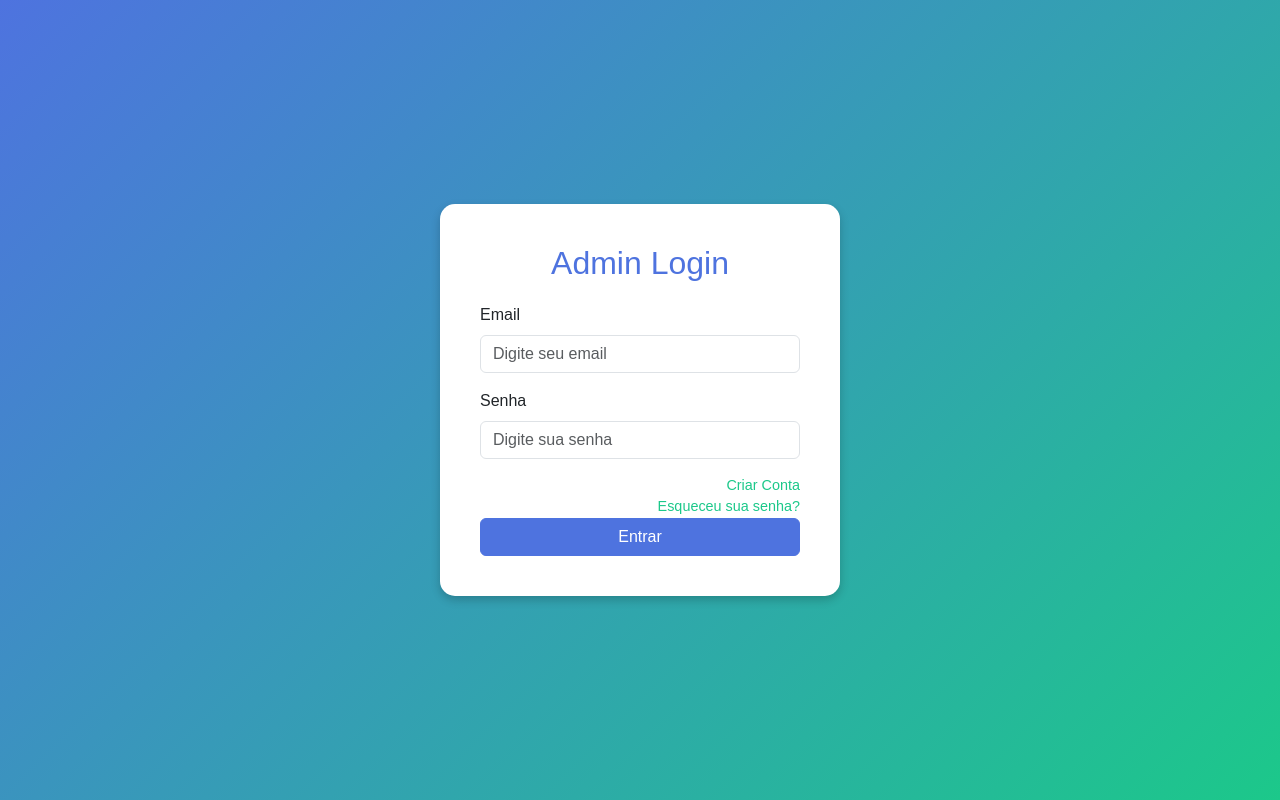
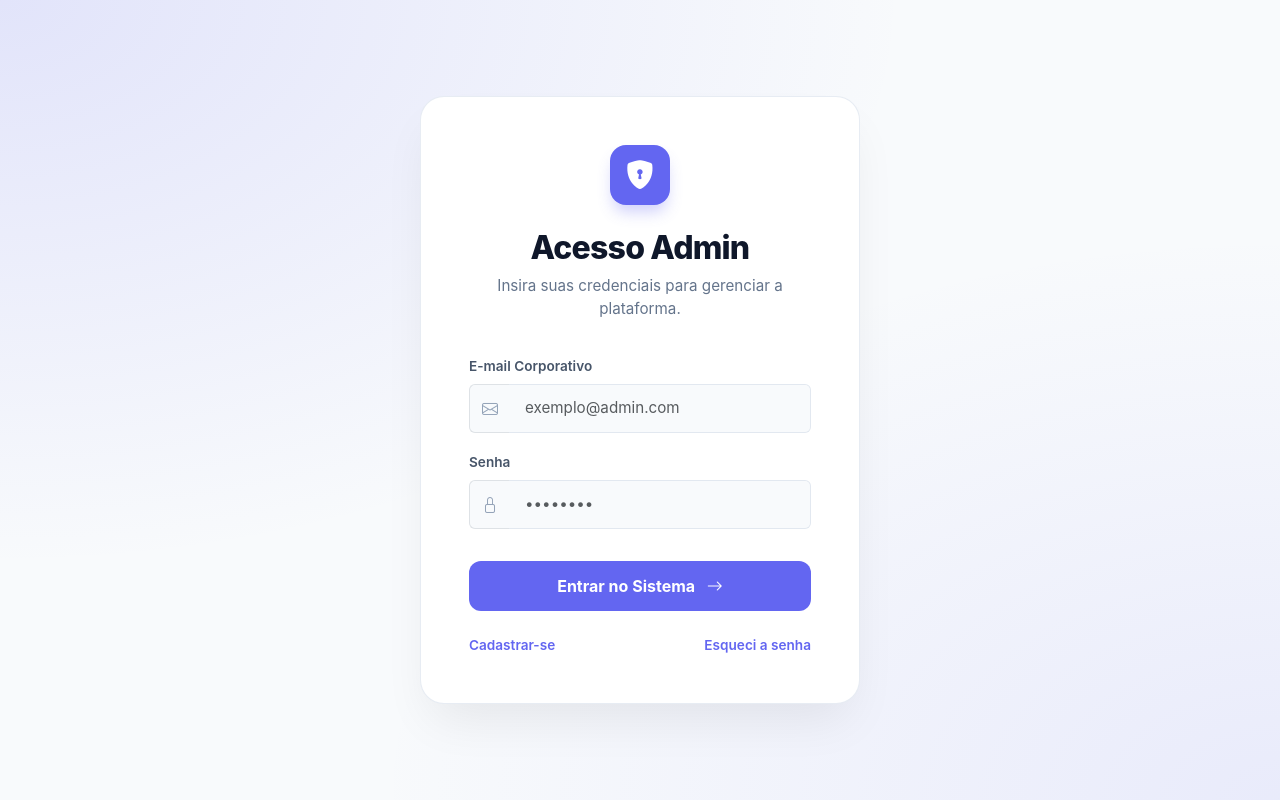
Before and after one commit to JulioCSSousa/appointmentApp, an ASP.NET Core app: page / in a window 1280 px wide. Run offline with ASP.NET Core 8, Linux system fonts and the light colour scheme; some libraries are stand-ins or nearby versions.

Commit message:
Add new layout to the initial pages

```diff
--- a/Views/Account/Login.cshtml
+++ b/Views/Account/Login.cshtml
@@ -1,111 +1,191 @@
 @{
     Layout = null;
-
 }
 
 <!DOCTYPE html>
-<html lang="en">
+<html lang="pt-br">
 <head>
     <meta charset="UTF-8">
     <meta name="viewport" content="width=device-width, initial-scale=1.0">
-    <title>Login - Admin Dashboard</title>
+    <title>Acesso Restrito - Admin</title>
     <link href="https://cdn.jsdelivr.net/npm/bootstrap@5.3.0-alpha3/dist/css/bootstrap.min.css" rel="stylesheet">
+    <link rel="stylesheet" href="https://cdn.jsdelivr.net/npm/bootstrap-icons@1.11.1/font/bootstrap-icons.css">
     <style>
+        :root {
+            --indigo: #6366f1;
+            --indigo-dark: #4f46e5;
+            --slate-900: #0f172a;
+        }
+
         body {
-            background: linear-gradient(135deg, #4e73df, #1cc88a);
+            background-color: #f8fafc;
+            background-image: radial-gradient(at 0% 0%, rgba(99, 102, 241, 0.15) 0px, transparent 50%), radial-gradient(at 100% 100%, rgba(99, 102, 241, 0.1) 0px, transparent 50%);
             min-height: 100vh;
             display: flex;
             justify-content: center;
             align-items: center;
-            font-family: 'Arial', sans-serif;
+            font-family: 'Inter', system-ui, -apple-system, sans-serif;
         }
 
-        .login-container {
-            background-color: #fff;
-            border-radius: 15px;
-            padding: 40px;
-            box-shadow: 0 4px 10px rgba(0, 0, 0, 0.2);
-            max-width: 400px;
+        .login-card {
+            background-color: #ffffff;
+            border-radius: 24px;
+            padding: 3rem;
+            box-shadow: 0 25px 50px -12px rgba(0, 0, 0, 0.08);
+            max-width: 440px;
             width: 100%;
+            border: 1px solid rgba(226, 232, 240, 0.8);
         }
 
-            .login-container h2 {
-                color: #4e73df;
-                margin-bottom: 20px;
-                text-align: center;
+        .brand-logo {
+            width: 60px;
+            height: 60px;
+            background-color: var(--indigo);
+            border-radius: 16px;
+            display: flex;
+            align-items: center;
+            justify-content: center;
+            margin: 0 auto 1.5rem;
+            color: white;
+            font-size: 1.8rem;
+            box-shadow: 0 10px 15px -3px rgba(99, 102, 241, 0.3);
+        }
+
+        .login-card h2 {
+            color: var(--slate-900);
+            font-weight: 800;
+            letter-spacing: -0.025em;
+            margin-bottom: 0.5rem;
+            text-align: center;
+        }
+
+        .login-card p {
+            color: #64748b;
+            text-align: center;
+            margin-bottom: 2rem;
+            font-size: 0.95rem;
+        }
+
+        .form-label {
+            font-weight: 600;
+            color: #475569;
+            font-size: 0.85rem;
+            margin-bottom: 0.5rem;
+        }
+
+        .input-group-text {
+            background-color: #f8fafc;
+            border-right: none;
+            color: #94a3b8;
+        }
+
+        .form-control {
+            border-left: none;
+            background-color: #f8fafc;
+            padding: 0.75rem 1rem;
+            font-size: 0.95rem;
+            border-color: #e2e8f0;
+        }
+
+            .form-control:focus {
+                background-color: #fff;
+                border-color: var(--indigo);
+                box-shadow: none;
             }
 
+        .input-group:focus-within .input-group-text {
+            border-color: var(--indigo);
+            color: var(--indigo);
+            background-color: #fff;
+        }
+
         .btn-primary {
-            background-color: #4e73df;
-            border-color: #4e73df;
+            background-color: var(--indigo);
+            border: none;
+            padding: 0.8rem;
+            border-radius: 12px;
+            font-weight: 700;
+            transition: all 0.3s ease;
+            margin-top: 1rem;
         }
 
             .btn-primary:hover {
-                background-color: #375a7f;
-                border-color: #375a7f;
+                background-color: var(--indigo-dark);
+                transform: translateY(-2px);
+                box-shadow: 0 10px 15px -3px rgba(99, 102, 241, 0.2);
             }
 
-        .form-control:focus {
-            border-color: #4e73df;
-            box-shadow: 0 0 5px rgba(78, 115, 223, 0.5);
+        .footer-links {
+            display: flex;
+            justify-content: space-between;
+            margin-top: 1.5rem;
+            font-size: 0.85rem;
         }
 
-        .create-account {
-            text-align: right;
-            font-size: 0.9rem;
-        }
-
-            .create-account a {
-                color: #1cc88a;
+            .footer-links a {
+                color: var(--indigo);
                 text-decoration: none;
+                font-weight: 600;
             }
 
-                .create-account a:hover {
+                .footer-links a:hover {
+                    color: var(--indigo-dark);
                     text-decoration: underline;
                 }
-        .forgot-password {
-            text-align: right;
-            font-size: 0.9rem;
+
+        .error-msg {
+            background-color: #fff1f2;
+            color: #e11d48;
+            padding: 0.75rem;
+            border-radius: 12px;
+            font-size: 0.85rem;
+            margin-top: 1.5rem;
+            text-align: center;
+            border: 1px solid #ffe4e6;
         }
-
-            .forgot-password a {
-                color: #1cc88a;
-                text-decoration: none;
-            }
-
-                .forgot-password a:hover {
-                    text-decoration: underline;
-                }
     </style>
 </head>
 <body>
-    <div class="login-container">
-        <h2>Admin Login</h2>
+    <div class="login-card">
+        <div class="brand-logo">
+            <i class="bi bi-shield-lock-fill"></i>
+        </div>
+        <h2>Acesso Admin</h2>
+        <p>Insira suas credenciais para gerenciar a plataforma.</p>
+
         <form asp-action="Login" method="post">
             <div class="mb-3">
-                <label for="email" class="form-label">Email</label>
-                <input type="email" class="form-control" id="email" name="Email" placeholder="Digite seu email" required>
+                <label for="email" class="form-label">E-mail Corporativo</label>
+                <div class="input-group">
+                    <span class="input-group-text"><i class="bi bi-envelope"></i></span>
+                    <input type="email" class="form-control" id="email" name="Email" placeholder="exemplo@admin.com" required>
+                </div>
             </div>
+
             <div class="mb-3">
                 <label for="password" class="form-label">Senha</label>
-                <input type="password" class="form-control" id="password" name="Password" placeholder="Digite sua senha" required>
+                <div class="input-group">
+                    <span class="input-group-text"><i class="bi bi-lock"></i></span>
+                    <input type="password" class="form-control" id="password" name="Password" placeholder="••••••••" required>
+                </div>
             </div>
-            <div class="mb-0 create-account">
-                <a href="/Account/Register">Criar Conta</a>
-            </div>
-            <div class="mb-0 forgot-password">
-                <a href="/Account/PasswordRecovery">Esqueceu sua senha?</a>
-            </div>
-            <button type="submit" class="btn btn-primary w-100">Entrar</button>
+
+            <button type="submit" class="btn btn-primary w-100">
+                Entrar no Sistema <i class="bi bi-arrow-right ms-2"></i>
+            </button>
         </form>
+
+        <div class="footer-links">
+            <a href="/Account/Register">Cadastrar-se</a>
+            <a href="/Account/PasswordRecovery">Esqueci a senha</a>
+        </div>
+
         @if (ViewData["UnauthorizedMessage"] != null)
         {
-            <div style="color: red">
-                @ViewData["UnauthorizedMessage"]
+            <div class="error-msg">
+                <i class="bi bi-x-circle-fill me-2"></i> @ViewData["UnauthorizedMessage"]
             </div>
         }
     </div>
-    <div>
-    </div>
 </body>
 </html>
```
Also changed, not shown: Program.cs (+9 -1 lines), 11 other files.
